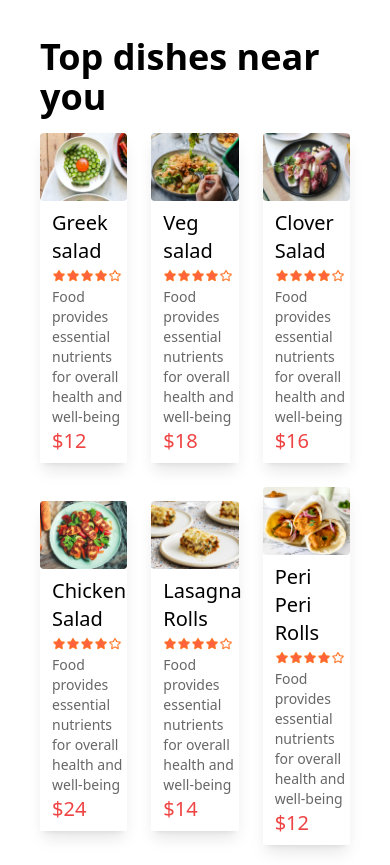
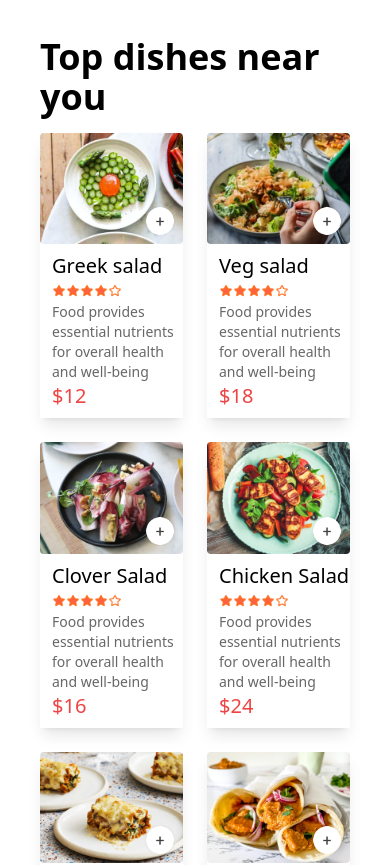
Before and after one commit to Manish-S0/Online-Food-Ordering-, a React (Vite) app: page / in a window 390 px wide. Shown: the part 720-1585 px from the top of the page. Built offline with nearby package versions, Linux system fonts and the light colour scheme.

Commit message:
add food item

```diff
--- a/src/components/foodDisplay/FoodDisplay.jsx
+++ b/src/components/foodDisplay/FoodDisplay.jsx
@@ -8,7 +8,7 @@ const FoodDisplay = ({category}) => {
   return (
     <div className='mx-10 my-4'>
       <h1 className='text-4xl mb-4 font-bold'>Top dishes near you</h1>
-      <div className='grid grid-cols-3 sm:grid-cols-3 md:grid-cols-4 gap-6 lg:grid-cols-5 lg:gap-8'>
+      <div className='grid grid-cols-2 sm:grid-cols-3 md:grid-cols-4 gap-6 lg:grid-cols-5 lg:gap-8'>
         {
           food_list.map((food) => (
             <FoodItem key={food._id} id={food._id}name={food.name} image={food.image}price={food.price}category={food.category} description={food.description}/>
--- a/src/components/foodDisplay/FoodItem.jsx
+++ b/src/components/foodDisplay/FoodItem.jsx
@@ -1,10 +1,24 @@
 import { assets } from "../../assets/assets"
+import { useContext } from 'react'
+import { StoreContext } from '../../context/StoreContext'
+
 
 const FoodItem = ({id,name,image,price,category,description}) => {
+
+  const {cartItems,addToCart,removeFromCart} = useContext(StoreContext)
+
   return (
     <div className="w-full m-auto shadow-lg  hover:scale-105 duration-300 cursor-pointer">
-      <div>
+      <div className="relative">
         <img src={image} alt="" className="w-full rounded"/>
+        {!cartItems[id] ?
+         <img onClick={() => addToCart(id)} src={assets.add_icon_white} alt="" className="cursor-pointer w-[30px] py-1 absolute bottom-1 right-2 rounded-full"/> :
+        <div className="flex gap-2 absolute bottom-1 right-2 rounded-full items-center px-1 bg-white">
+          <img onClick={() => removeFromCart(id)} src={assets.remove_icon_red} alt="" className="w-[30px] py-1 cursor-pointer "/>
+          <p className="text-xl font-[500]">{cartItems[id]}</p>
+          <img onClick={() => addToCart(id)} src={assets.add_icon_green} alt="" className="w-[30px] py-1 cursor-pointer"/>
+        </div>
+        }
       </div>
       <div className="pl-3 py-2">
         <div className="">
--- a/src/context/StoreContext.jsx
+++ b/src/context/StoreContext.jsx
@@ -1,13 +1,31 @@
 import { createContext } from "react";
-
+import { useState } from "react";
 import { food_list } from "../assets/assets";
 
 export const StoreContext = createContext()
 
 const StoreContextProvider = (props) => {
+  const [cartItems,setCartItems]=useState([])
+
+  const addToCart = (item) => {
+    if (!cartItems[item]){
+      setCartItems(prev=>({...prev,[item]:1}))
+      }
+      else
+      {
+        setCartItems(prev=>({...prev,[item]:prev[item]+1}))
+      }
+  }
+  const removeFromCart = (item) => {
+    setCartItems(prev=>({...prev,[item]:prev[item]-1}))
+  }
+
 
   const contextValue = {
-    food_list
+    food_list,
+    cartItems,
+    addToCart,
+    removeFromCart
   }
 
   return (
```
